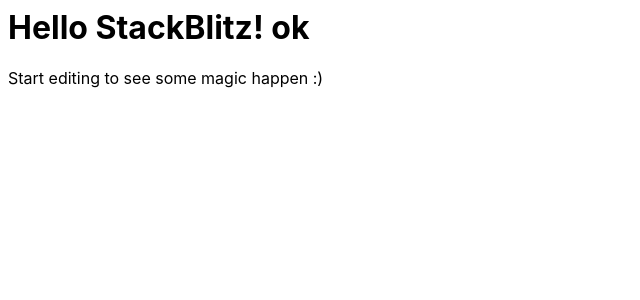
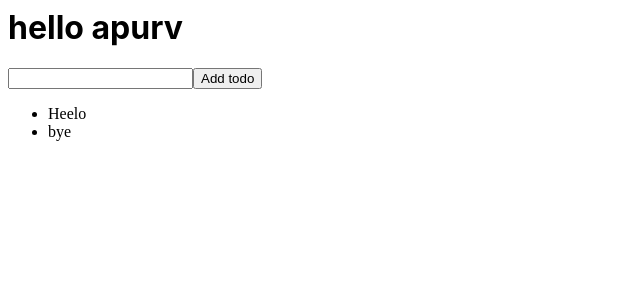
Before and after one commit to Apurv-15/react-todo-app, a React (Create React App) app: page / in a window 1280 px wide. Shown: the top 300 px of the page, without its empty margins (0-640 px from the left). Built offline with nearby package versions, Linux system fonts and the light colour scheme.

Commit message:
1 file modified

```diff
--- a/src/App.js
+++ b/src/App.js
@@ -1,11 +1,27 @@
-import React from "react";
-import "./style.css";
+import React, { useState } from 'react';
+import './style.css';
 
 export default function App() {
+  const sum = 1 + 1;
+  const [todos, setData] = useState(['Heelo', 'bye']);
+  const [input, setInput] = useState('');
+
   return (
-    <div>
-      <h1>Hello StackBlitz! ok</h1>
-      <p>Start editing to see some magic happen :)</p>
+    <div className="App">
+      <h1>hello apurv</h1>
+      <form>
+        <input
+          value={input}
+          onChange={(event) => setInput(event.target.value)}
+        />
+        {/* <button onClick={()=>setData(data+1)}>update data</button> */}
+        <button>Add todo</button>
+      </form>
+      <ul>
+        {todos.map((todo) => (
+          <li>{todo}</li>
+        ))}
+      </ul>
     </div>
   );
 }
```
